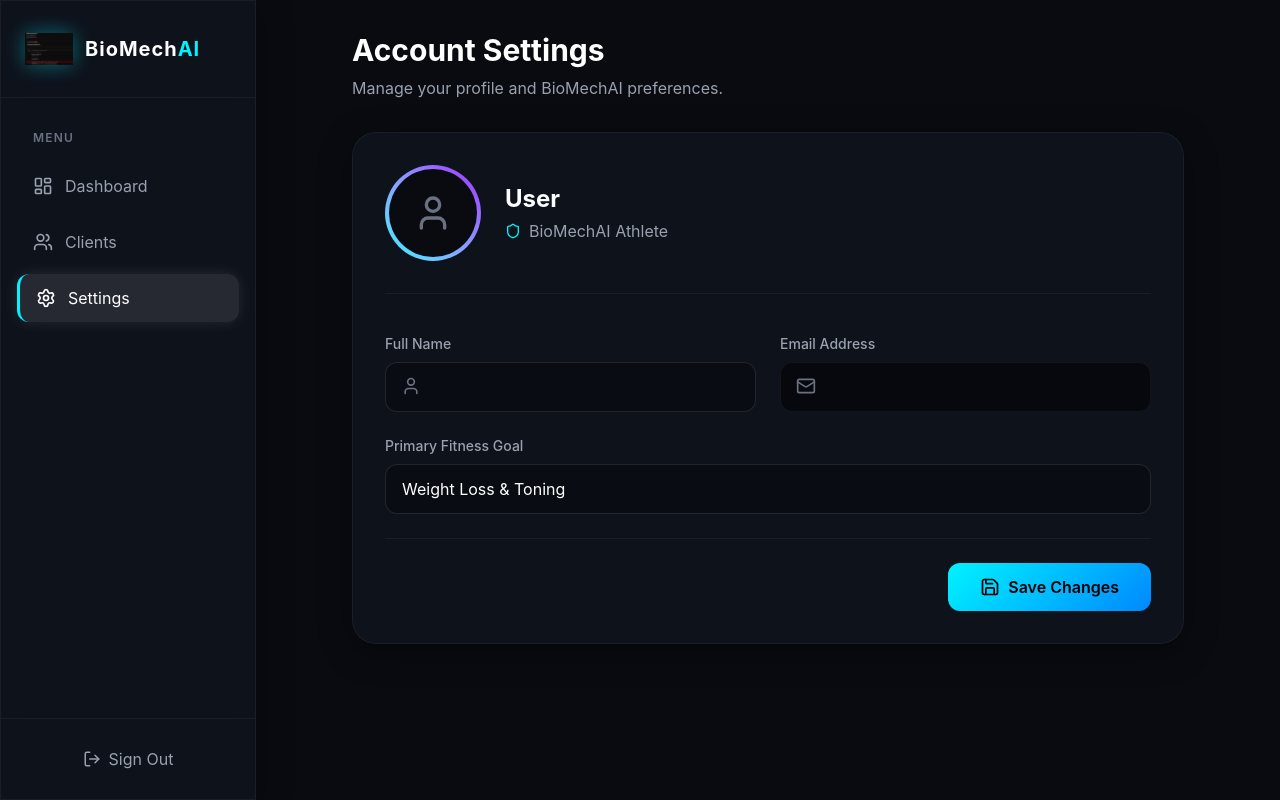
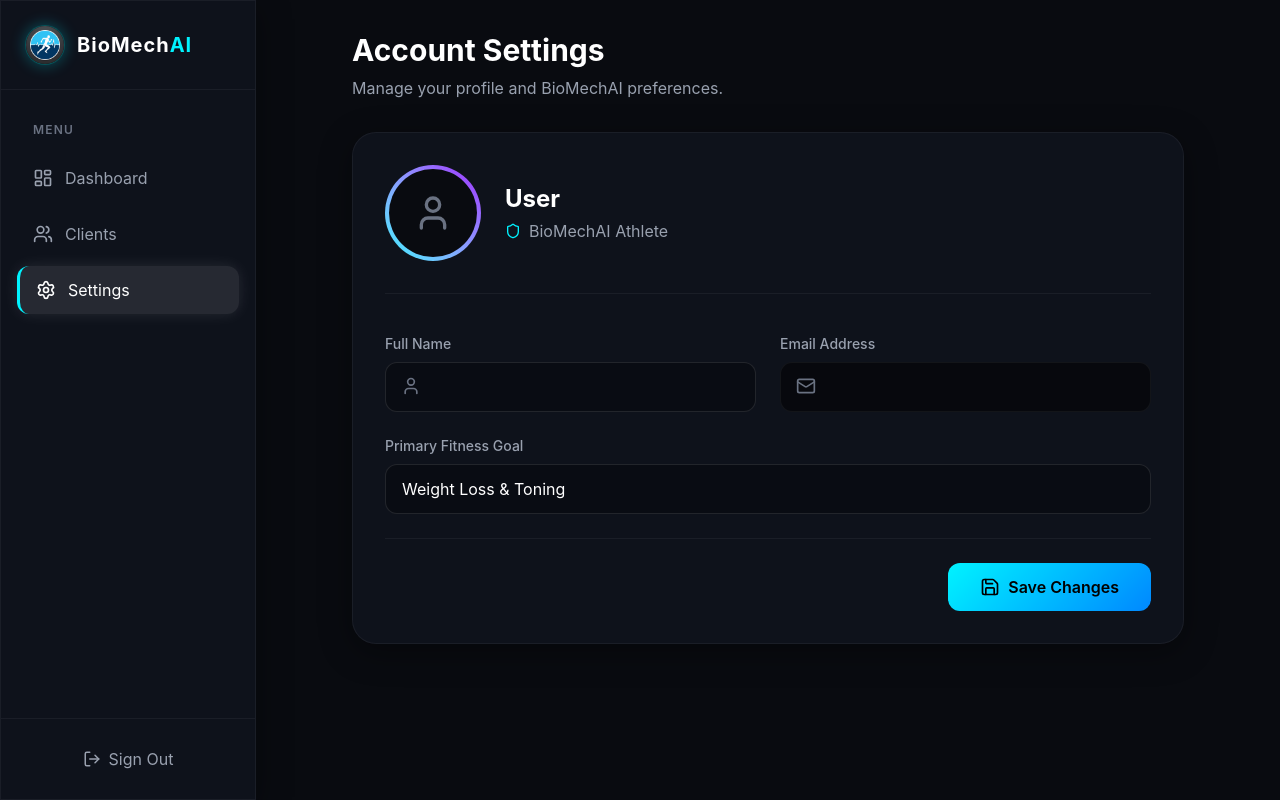
Before and after one commit to abdulhanan10/BioMechAI, a React (Vite) app in the folder web_dashboard/: page /profile in a window 1280 px wide. Built offline with nearby package versions, Linux system fonts and the light colour scheme; no server answers; the database is empty; sample sign-in values are in the browser's storage.

Commit message:
Use circular icon and fit it into circular UI frame

```diff
--- a/web_dashboard/src/components/Sidebar.tsx
+++ b/web_dashboard/src/components/Sidebar.tsx
@@ -15,8 +15,8 @@ export default function Sidebar() {
   return (
     <div className="w-full md:w-64 glass-panel border-r border-white/5 flex flex-col min-h-screen">
       <div className="p-6 border-b border-white/5 flex items-center gap-3">
-        <div className="w-12 h-12 flex items-center justify-center">
-          <img src="/logo.png" alt="Logo" className="w-full h-full object-contain drop-shadow-[0_0_10px_rgba(0,243,255,0.4)]" />
+        <div className="w-10 h-10 rounded-full bg-[#090b10] flex items-center justify-center shadow-[0_0_15px_rgba(0,243,255,0.3)] overflow-hidden border border-[#00f3ff]/30">
+          <img src="/logo.png" alt="Logo" className="w-full h-full object-cover scale-[1.05]" />
         </div>
         <h1 className="text-xl font-bold tracking-wider text-white">
           BioMech<span className="text-[#00f3ff]">AI</span>
--- a/web_dashboard/src/pages/AuthPage.tsx
+++ b/web_dashboard/src/pages/AuthPage.tsx
@@ -65,8 +65,8 @@ export default function AuthPage() {
         <div className="glass-panel rounded-3xl p-8 shadow-2xl relative overflow-hidden">
 
           <div className="flex flex-col items-center mb-10">
-            <div className="w-32 h-32 flex items-center justify-center mb-4">
-              <img src="/logo.png" alt="BioMechAI Logo" className="w-full h-full object-contain drop-shadow-[0_0_15px_rgba(0,243,255,0.5)]" />
+            <div className="w-28 h-28 rounded-full bg-[#090b10] flex items-center justify-center shadow-[0_0_30px_rgba(0,243,255,0.4)] mb-6 overflow-hidden border-2 border-[#00f3ff]/30">
+              <img src="/logo.png" alt="BioMechAI Logo" className="w-full h-full object-cover scale-[1.05]" />
             </div>
             <h2 className="text-3xl font-bold text-white tracking-wide">
               {isForgotPassword ? 'Reset Password' : isLogin ? 'Welcome Back' : 'Create Account'}
```
Also changed, not shown: web_dashboard/public/logo.png.
